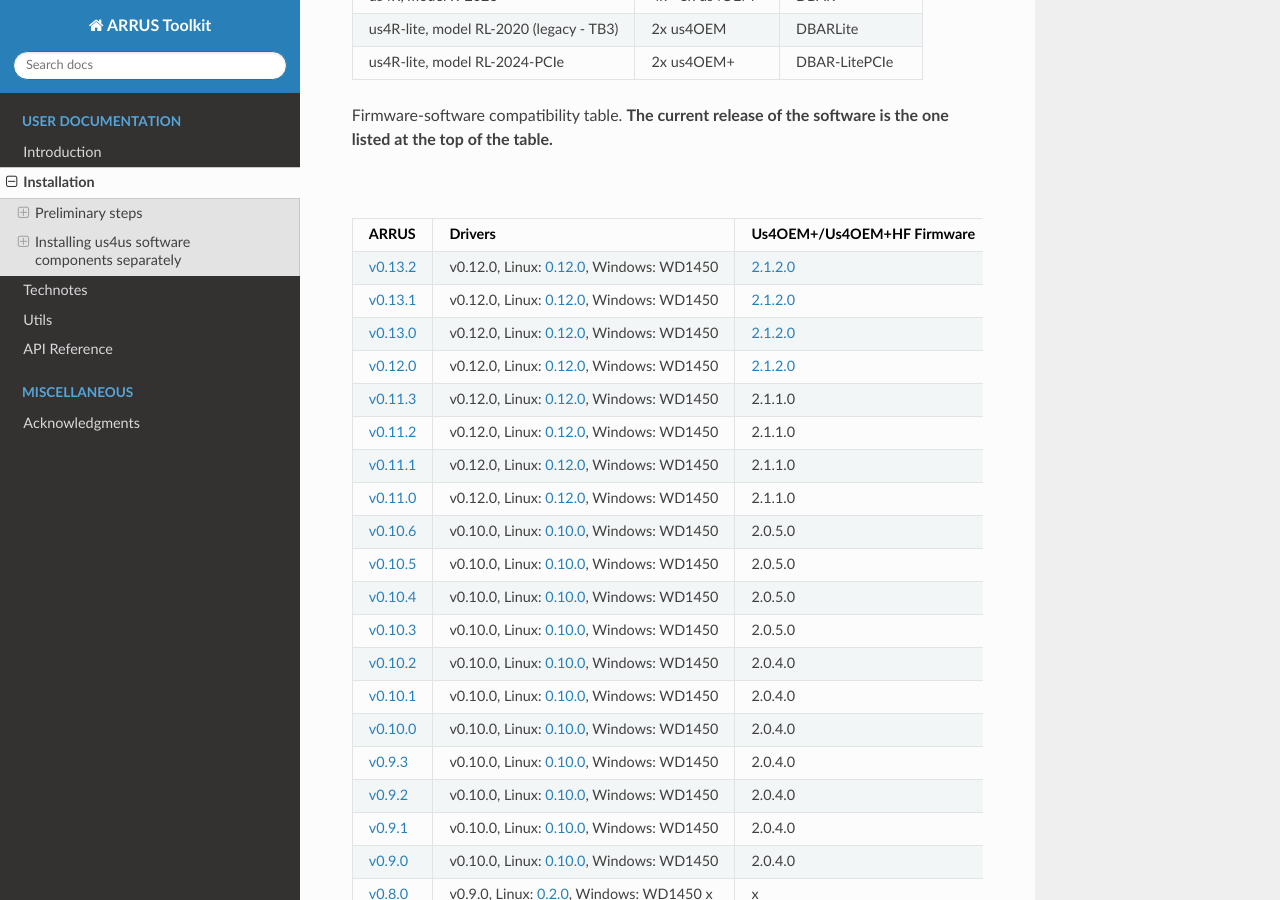
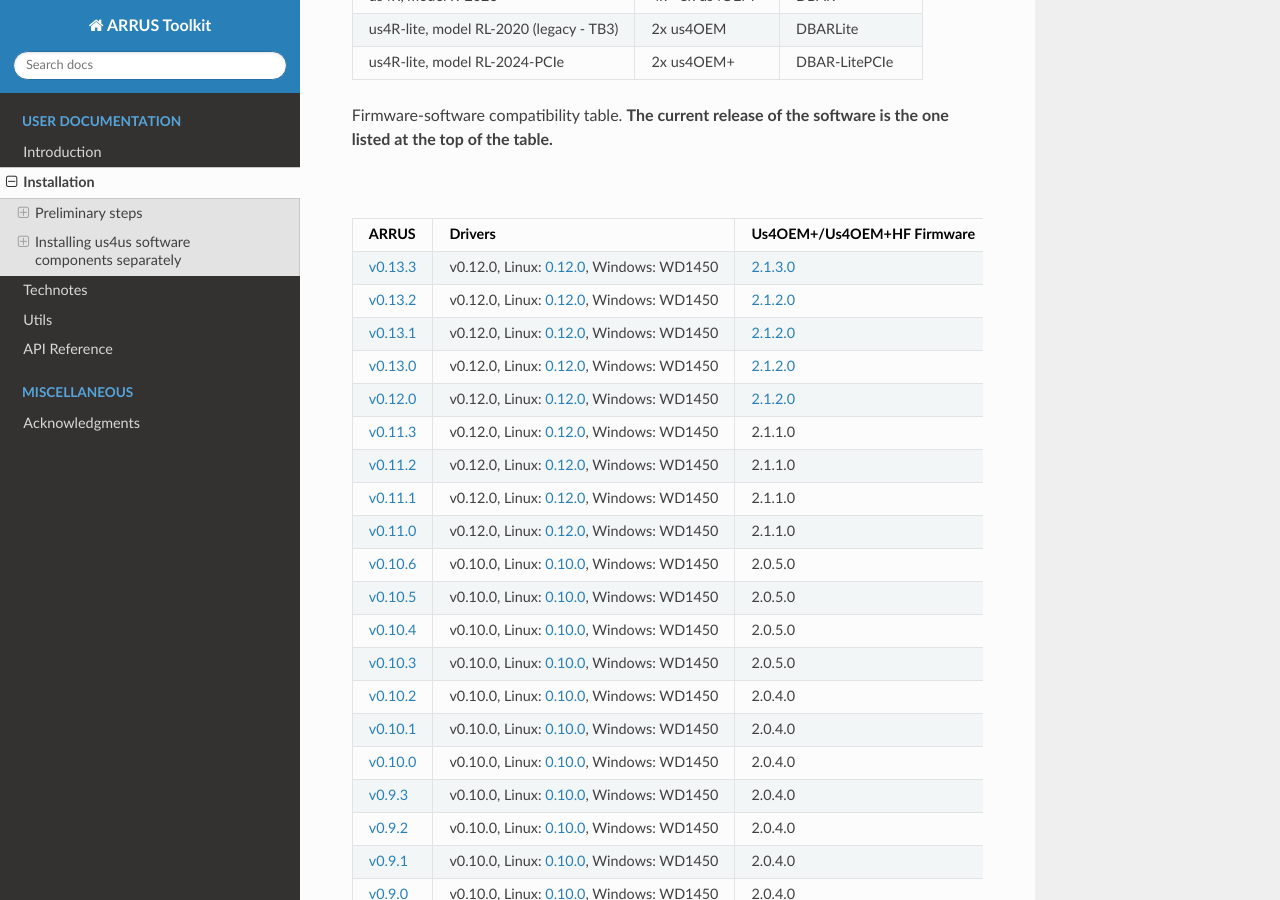
Before and after one commit to us4useu/arrus-toolkit, a Sphinx documentation site: the page built from docs/content/installation/index.rst, in a window 1280 px wide and 900 px high, scrolled down 4592 px. Built offline with Sphinx 7.4.7 and the Read the Docs theme 3.1.0, drawn with Linux system fonts in a browser that asks for light colours.

Commit message:
Version 0.13.3

```diff
--- a/docs/content/installation/index.rst
+++ b/docs/content/installation/index.rst
@@ -171,6 +171,14 @@
      - DBAR-Lite-PCIe Firmware
      - DBAR Firmware
      - CUDA
+   * - `v0.13.3 <https://github.com/us4useu/arrus/releases/tag/v0.13.3>`__
+     - v0.12.0, Linux: `0.12.0 <https://github.com/us4useu/us4r-drivers/releases/download/v0.12.0/us4r-lkm-v0.12.0.run>`__, Windows: WD1450
+     - `2.1.3.0 <https://github.com/us4useu/us4r-drivers/releases/tag/v0.14.3>`__
+     - 1.0.1.0, TX: a
+     - 0x243a5479
+     - 1.0.x-1.2.0
+     - 0x705c9732/0xc34eafc3/0xa0ef96f2
+     - 10.1-12.2
    * - `v0.13.2 <https://github.com/us4useu/arrus/releases/tag/v0.13.2>`__
      - v0.12.0, Linux: `0.12.0 <https://github.com/us4useu/us4r-drivers/releases/download/v0.12.0/us4r-lkm-v0.12.0.run>`__, Windows: WD1450
      - `2.1.2.0 <https://github.com/us4useu/us4r-drivers/releases/tag/v0.13.0>`__
```
